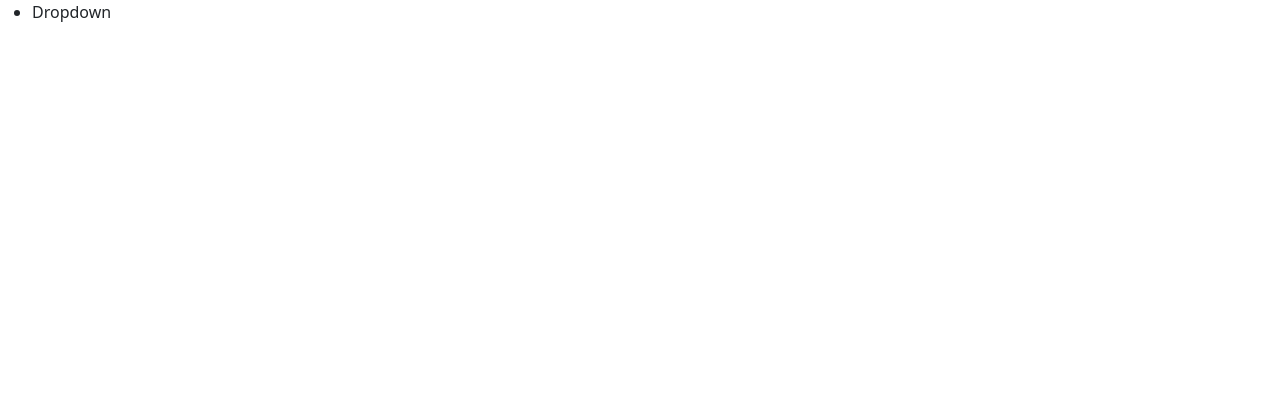
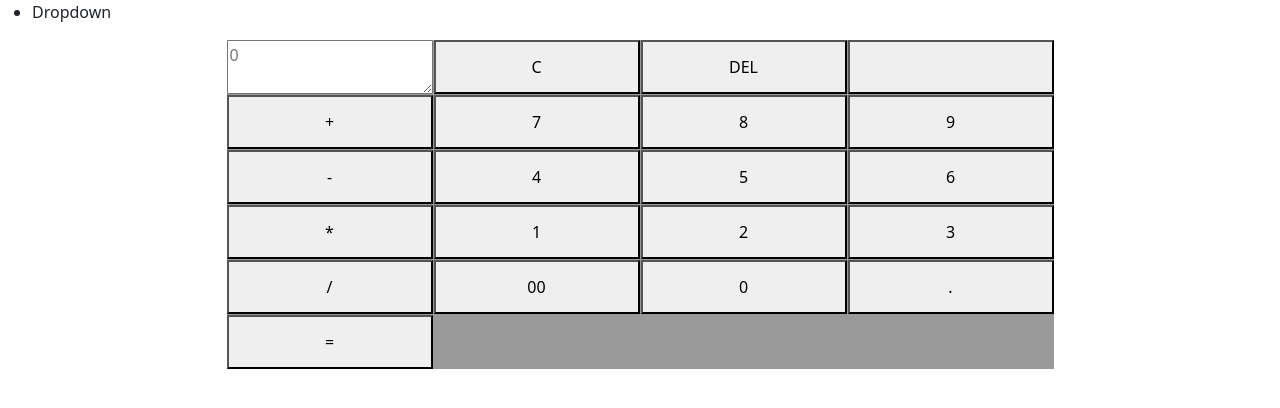
Before and after one commit to hey-dane/DailyUI, a React (Vite) app: page /calculator in a window 1280 px wide. Before the commit this address had no page. Shown: the top 408 px of the page. Built offline with nearby package versions, Linux system fonts and the light colour scheme.

Commit message:
calculator base

```diff
--- a/src/App.jsx
+++ b/src/App.jsx
@@ -5,6 +5,7 @@ import CreditCardForm from "./components/Day2-CCForm/CreditCardForm";
 import Header from "./components/Header";
 import "bootstrap/dist/css/bootstrap.min.css";
 import LandingPage from "./components/Day3-/LandingPage";
+import Calculator from "./components/Day4-Calculator/Calculator";
 
 function App() {
   return (
@@ -14,6 +15,7 @@ function App() {
         <Route path="/signup" element={<SignUpForm />} />
         <Route path="/creditcardform" element={<CreditCardForm />} />
         <Route path="/landingpage" element={<LandingPage />} />
+        <Route path="/calculator" element={<Calculator />} />
         {/* Define more routes as needed */}
       </Routes>
     </div>
--- /dev/null
+++ b/src/components/Day4-Calculator/Calculator.jsx
@@ -0,0 +1,33 @@
+import styles from "./Calculator.module.css";
+
+export default function Calculator() {
+  return (
+    <div className={styles.calcMain}>
+      <div className={styles.calcContainer}>
+        <div className={styles.calcCard}>
+          <textarea type="text" id="inputtext" placeholder="0"></textarea>
+          <button>C</button>
+          <button>DEL</button>
+          <button></button>
+          <button>+</button>
+          <button>7</button>
+          <button>8</button>
+          <button>9</button>
+          <button>-</button>
+          <button>4</button>
+          <button>5</button>
+          <button>6</button>
+          <button>*</button>
+          <button>1</button>
+          <button>2</button>
+          <button>3</button>
+          <button>/</button>
+          <button>00</button>
+          <button>0</button>
+          <button>.</button>
+          <button>=</button>
+        </div>
+      </div>
+    </div>
+  );
+}
--- /dev/null
+++ b/src/components/Day4-Calculator/Calculator.module.css
@@ -0,0 +1,13 @@
+.calcContainer {
+  display: grid;
+  align-items: center;
+  justify-content: center;
+}
+
+.calcCard {
+  display: grid;
+  grid-template-columns: repeat(4, 1fr);
+  grid-template-rows: repeat(6, 1fr);
+  grid-gap: 1px;
+  background-color: #999;
+}
--- a/src/components/Header.jsx
+++ b/src/components/Header.jsx
@@ -29,7 +29,10 @@ function Header() {
                     Credit Card Form
                   </li>
                   <li onClick={() => handleNavigate("/landingpage")}>
-                    Landing Page
+                    Landing
+                  </li>
+                  <li onClick={() => handleNavigate("/calculator")}>
+                    Calculator
                   </li>
                   {/* ... */}
                 </ul>
```
